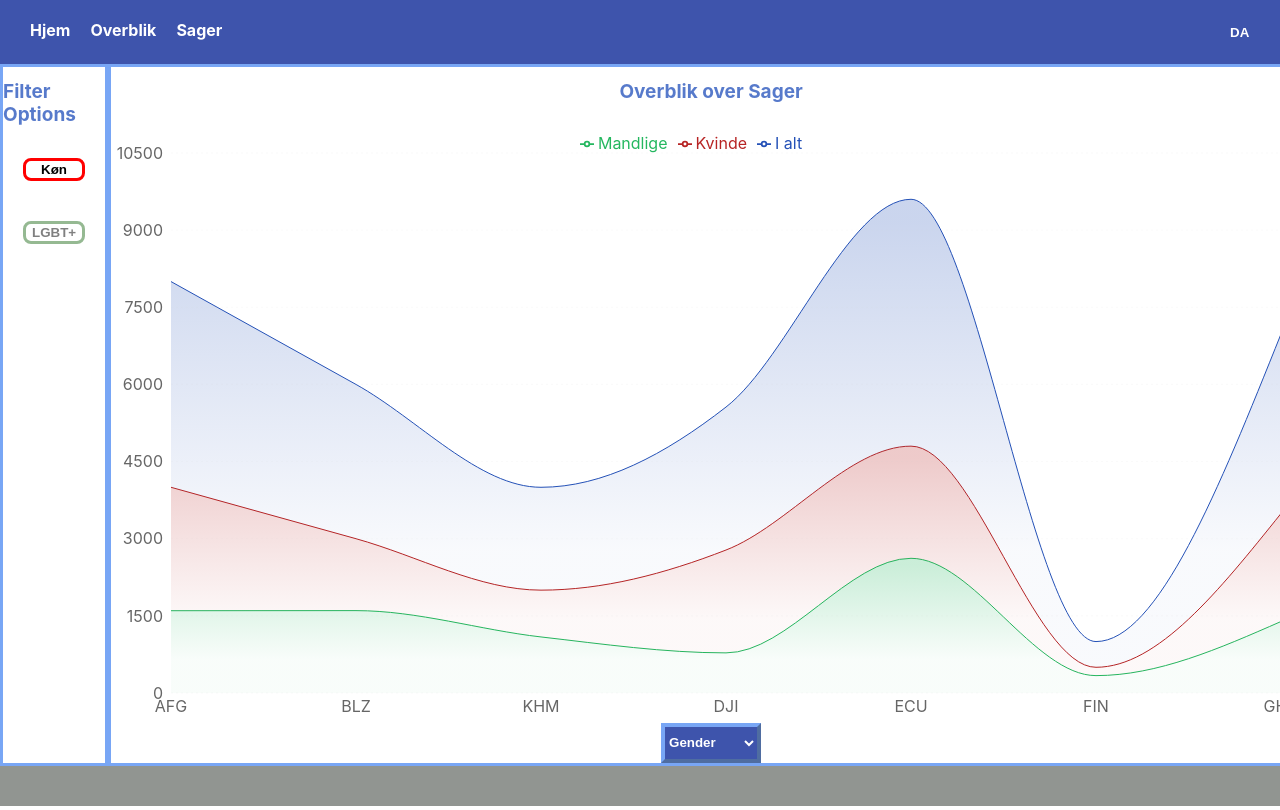
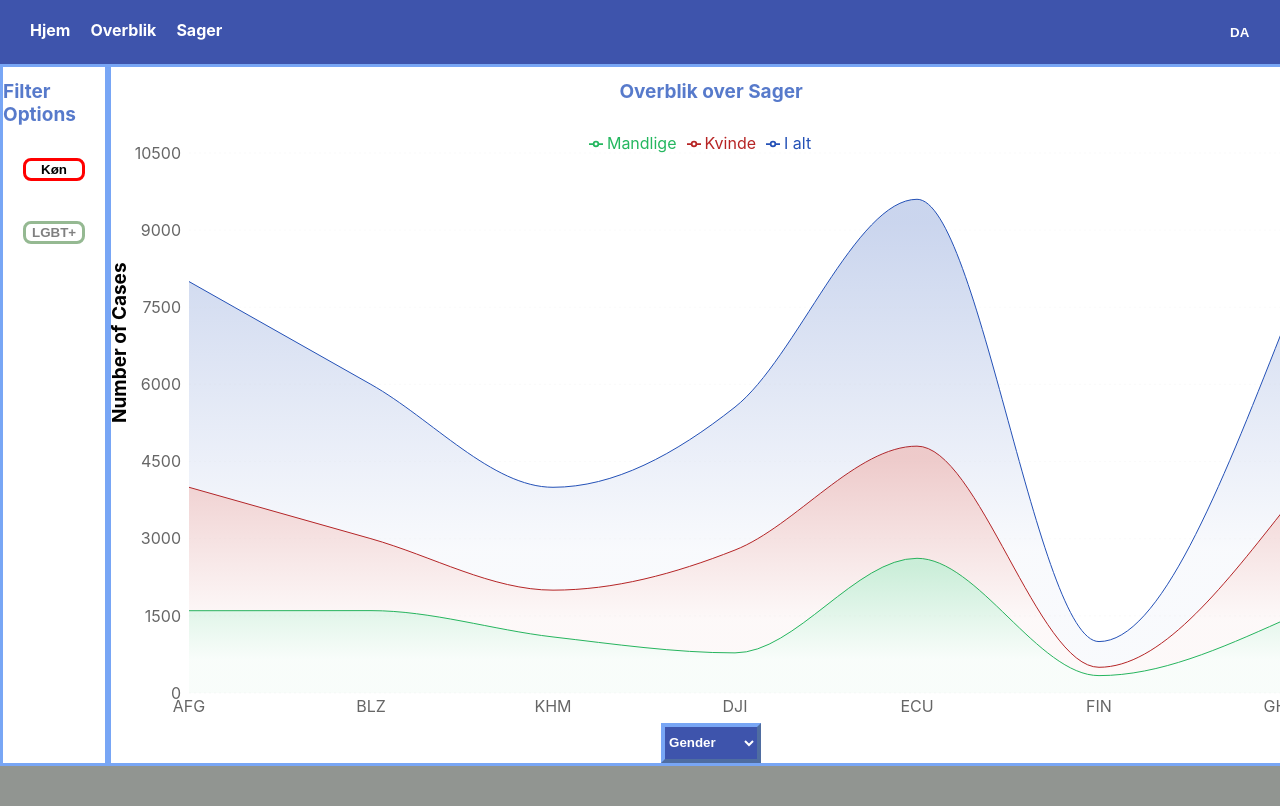
Before and after one commit to lilygostovic/DASS-frontend, a React (Create React App) app: page /summary in a window 1280 px wide. Shown: the top 810 px of the page. Built offline with nearby package versions, Linux system fonts and the light colour scheme.

Commit message:
Added y-axis label

```diff
--- a/src/pages/Dashboard/components/SummaryChart.tsx
+++ b/src/pages/Dashboard/components/SummaryChart.tsx
@@ -2,6 +2,7 @@ import {
   Area,
   AreaChart,
   CartesianGrid,
+  Label,
   Legend,
   Tooltip,
   XAxis,
@@ -26,10 +27,15 @@ interface SummaryChartProps {
   filter: "sex" | "lgbtq";
   w: number
   h: number
+  isSummaryPage: boolean
 }
 
-export const SummaryChart = ({ data, filter, w, h }: SummaryChartProps) => {
+export const SummaryChart = ({ data, filter, w, h, isSummaryPage }: SummaryChartProps) => {
   const { t } = useTranslation();
+
+  let leftMargin = 0;
+
+  if (isSummaryPage) { leftMargin = 18 };
 
   return (
     <AreaChart
@@ -39,7 +45,7 @@ export const SummaryChart = ({ data, filter, w, h }: SummaryChartProps) => {
       margin={{
         top: 10,
         right: 30,
-        left: 0,
+        left: leftMargin,
         bottom: 0,
       }}
     >
@@ -88,7 +94,17 @@ export const SummaryChart = ({ data, filter, w, h }: SummaryChartProps) => {
           t(`countries.${country}.shortName`).toUpperCase()
         }
       />
-      <YAxis axisLine={false} tickLine={false} tickCount={8} />
+      <YAxis axisLine={false} tickLine={false} tickCount={8} >
+      {isSummaryPage && (
+        <Label
+          value="Number of Cases"
+          angle={-90}
+          position="insideLeft"
+          offset={-10}
+          style={{ fontWeight: "bold", fontSize: "19px", fill: "black" }}
+        />
+      )}
+      </YAxis>
       <Tooltip />
       <Legend
         verticalAlign="top"
--- a/src/pages/Dashboard/index.tsx
+++ b/src/pages/Dashboard/index.tsx
@@ -74,7 +74,7 @@ export const Dashboard = () => {
           }}
         >
           <h1 style={{ fontSize: "19px", color: "#577ACB", marginBottom: "20px" }}>{text}</h1>
-          <SummaryChart data={data} filter={filter} w={1200} h={600} />
+          <SummaryChart data={data} filter={filter} w={1200} h={600} isSummaryPage={true} />
           <DropDown options={["Gender", "Country", "Motive"]} />
         </div>
       </div>
--- a/src/pages/Home/index.tsx
+++ b/src/pages/Home/index.tsx
@@ -72,7 +72,7 @@ export const Home = () => {
                   window.location.href = "/summary";
                 }}
               >
-                <SummaryChart data={data} filter={filter} w={600} h={400} />
+                <SummaryChart data={data} filter={filter} w={600} h={400} isSummaryPage={false} />
               </div>
               <div
                 style={{
```
